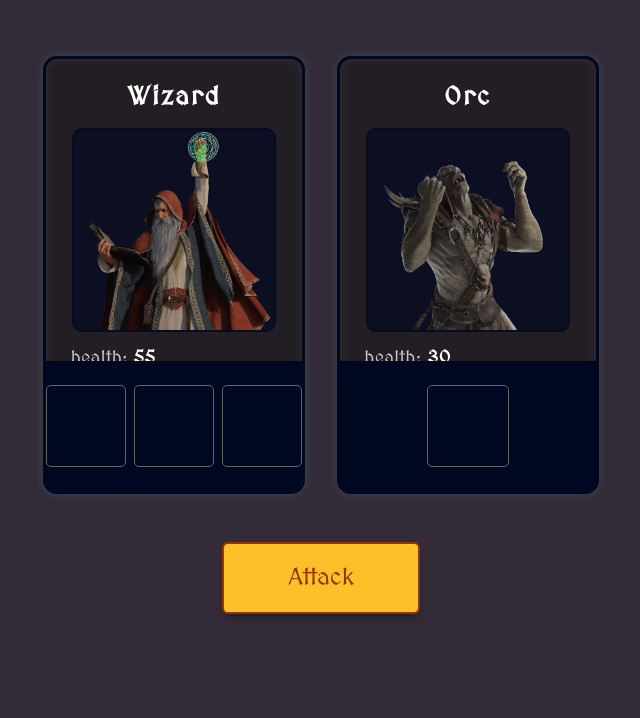
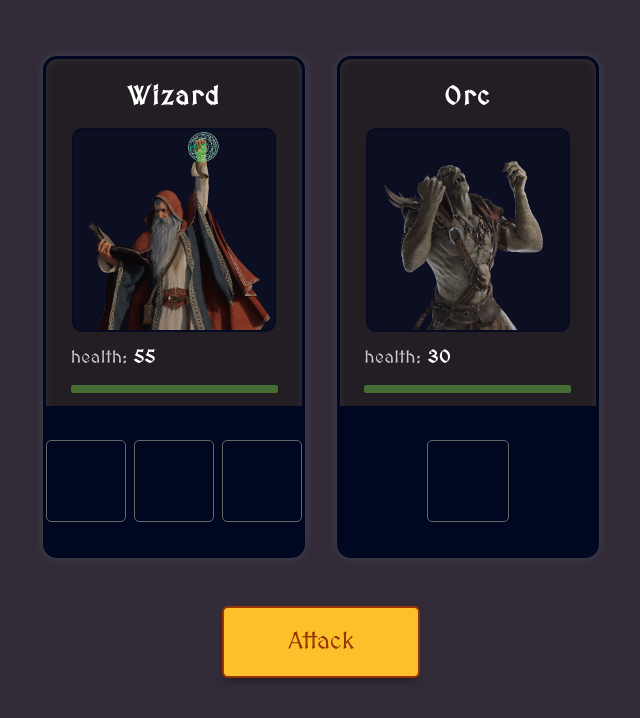
Before and after one commit to thesyntaxninja/role-playing-game, a plain HTML site: page index.html in a window 1280 px wide. Shown: the whole page, without its empty margins (319-959 px from the left). Drawn offline with nearby package versions, Linux system fonts and the light colour scheme.

Commit message:
character card css

```diff
--- a/index.css
+++ b/index.css
@@ -48,7 +48,7 @@ main {
 @media (min-width: 550px) {
     .character-card {
         border: 0.2rem solid #000721;
-        height: 26rem;
+        height: 30rem;
         width: 37vw;
     }
 }
```
